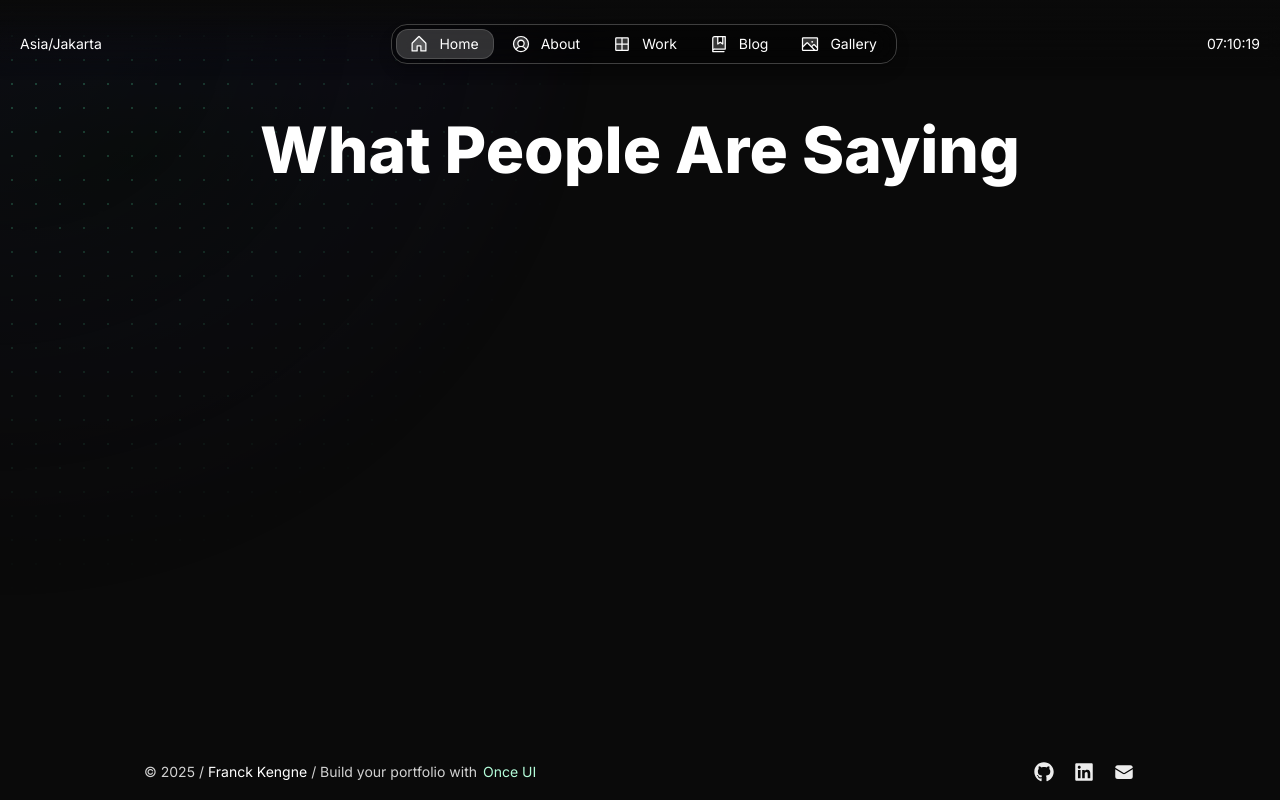
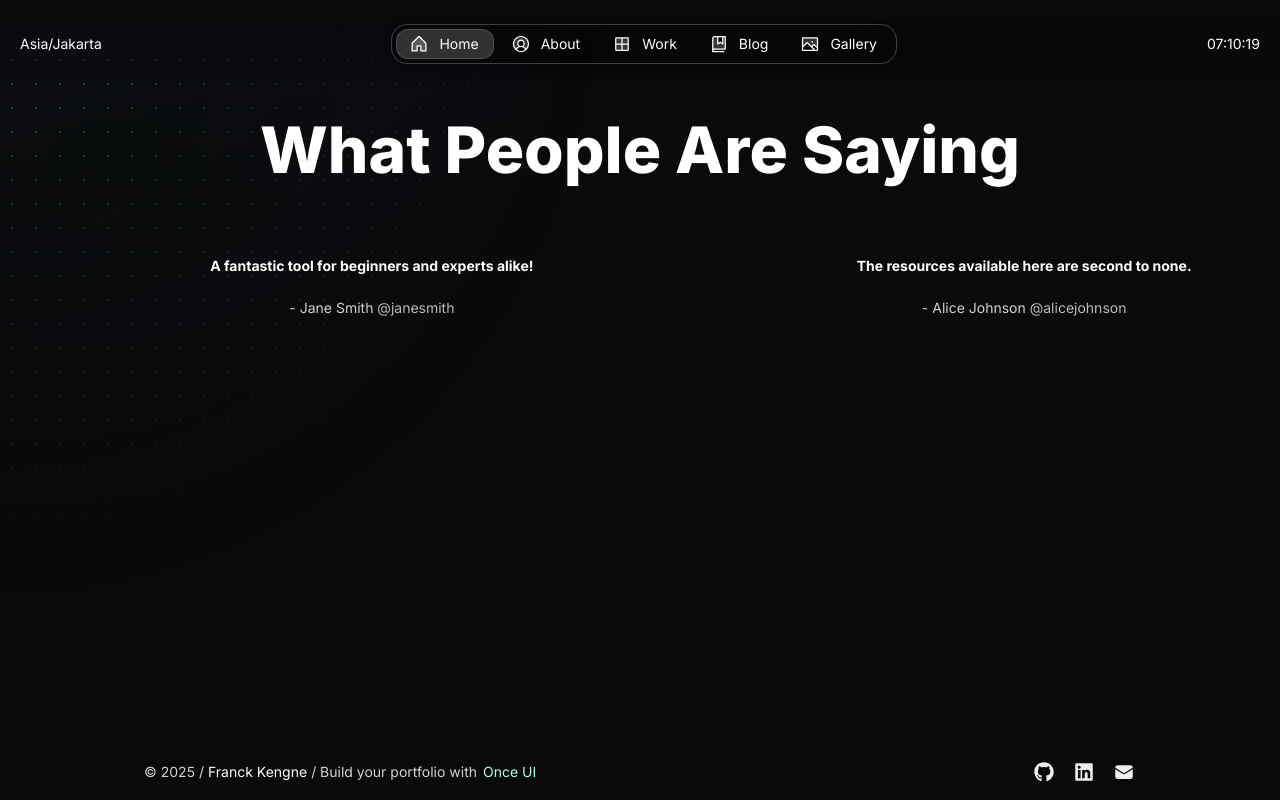
Before and after one commit to CloudCraftWithFranck/cloudcraftwithfranck.github.io, a Next.js app: page /en in a window 1280 px wide. Built offline with nearby package versions, Linux system fonts and the light colour scheme.

Commit message:
Resolving variant issues.

```diff
--- a/src/app/[locale]/page.tsx
+++ b/src/app/[locale]/page.tsx
@@ -1,12 +1,9 @@
-"use client"; // Mark this file as a client component
+"use client";
 
 import React, { useState, useEffect } from 'react';
 import { Heading, Flex, Text } from '@/once-ui/components';
-import { useTranslations } from 'next-intl';
 
 export default function Home() {
-    const t = useTranslations();
-
     // Testimonials data
     const testimonials = [
         { feedback: "This platform has transformed the way I approach cloud projects.", name: "John Doe", username: "@johndoe" },
@@ -38,10 +35,14 @@ export default function Home() {
                 What People Are Saying
             </Heading>
             <Flex
-                direction="column"
+                direction="row"
+                justifyContent="center"
                 alignItems="center"
-                justifyContent="center"
-                style={{ height: '150px', overflow: 'hidden' }}
+                style={{
+                    height: '150px',
+                    overflow: 'hidden',
+                    whiteSpace: 'nowrap',
+                }}
             >
                 {testimonials.map((testimonial, index) => (
                     <Flex
@@ -50,13 +51,12 @@ export default function Home() {
                         alignItems="center"
                         justifyContent="center"
                         style={{
-                            transform: `translateX(${-100 * currentTestimonialIndex}%)`,
+                            transform: `translateX(${(index - currentTestimonialIndex) * 100}%)`,
                             transition: 'transform 0.5s ease-in-out',
-                            whiteSpace: 'nowrap',
                         }}
                     >
                         <Text variant="body-strong-s">{testimonial.feedback}</Text>
-                        <Text variant="caption-default" marginTop="m" onBackground="neutral-weak">
+                        <Text variant="body-default-s" marginTop="m" onBackground="neutral-weak">
                             - {testimonial.name} <span style={{ color: '#bbb' }}>{testimonial.username}</span>
                         </Text>
                     </Flex>
```
